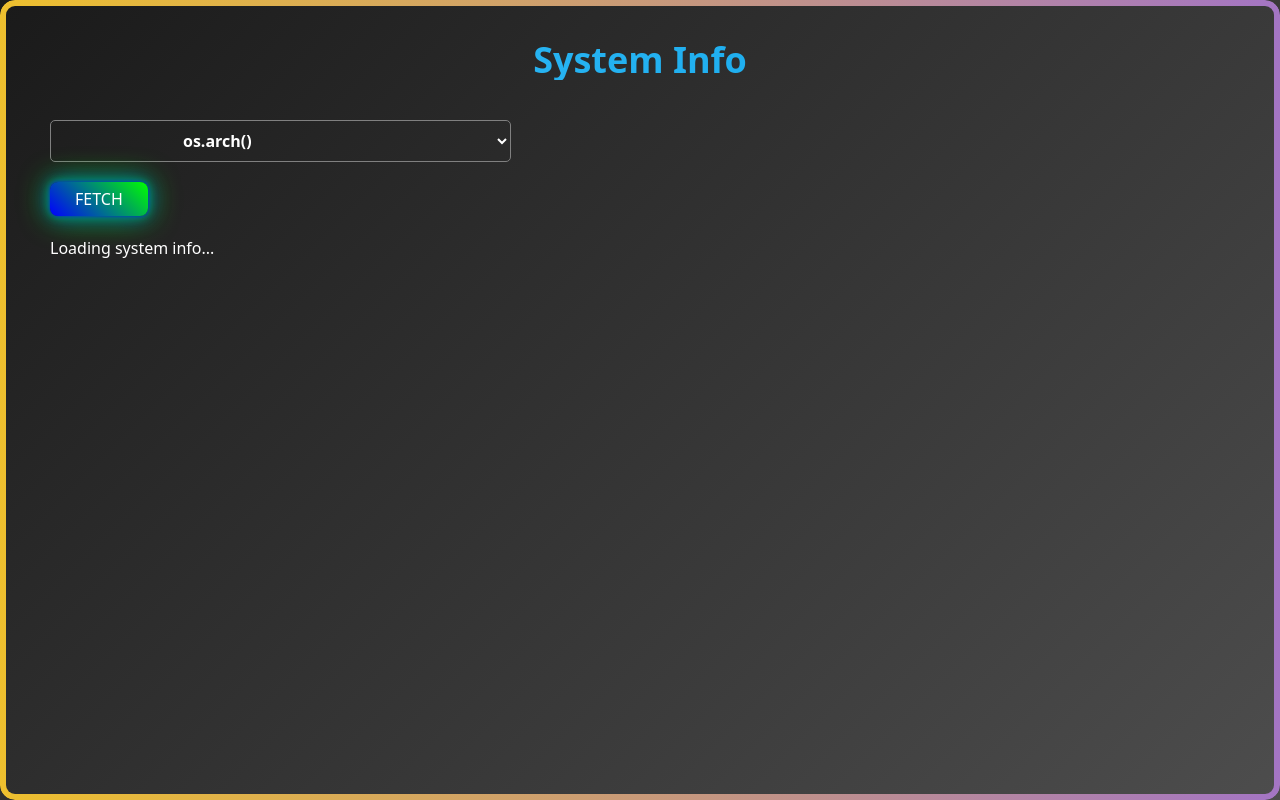
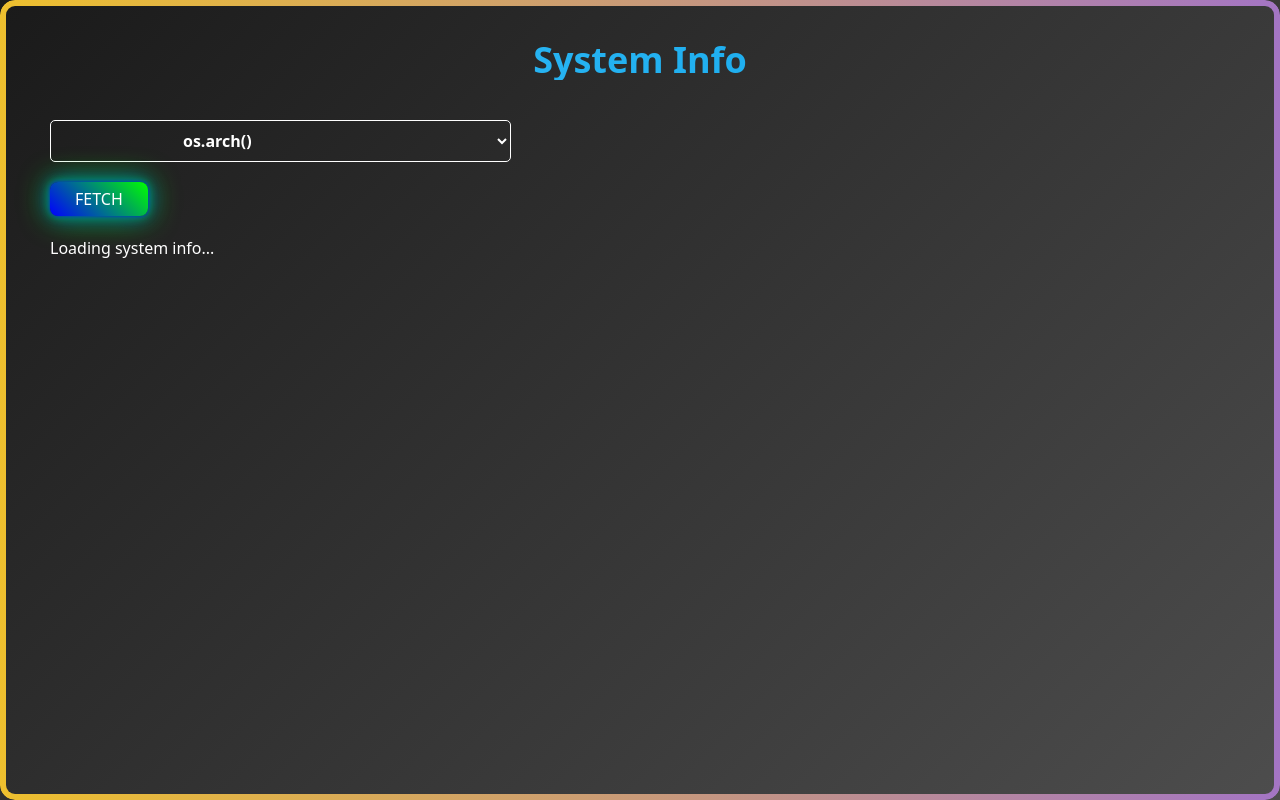
Before and after one commit to CodeWithHasan-Aura/Node-System-Info, a website: page index.html in a window 1280 px wide. Drawn offline with nearby package versions, Linux system fonts and the light colour scheme.

Commit message:
Update style.css

```diff
--- a/style.css
+++ b/style.css
@@ -85,7 +85,7 @@ body::before {
   display: block;
   color: #fff;
   background: transparent;
-  border: 1px solid grey;
+  border: 1px solid #fff;
   border-radius: 5px;
   padding: 8px 10vw;
   margin: 10px;
```
